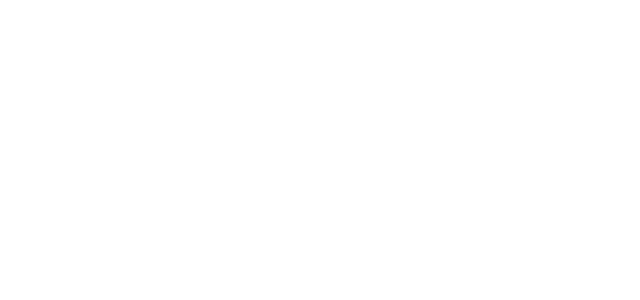
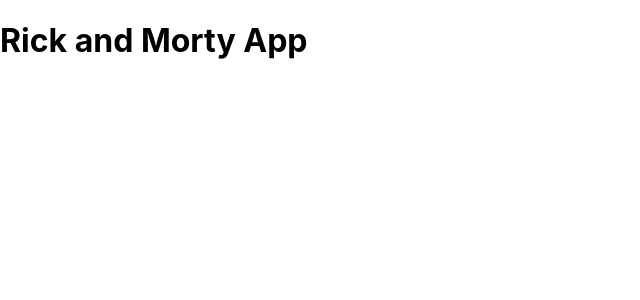
Before and after one commit to catalinafs/rick_and_morty_app, a React (Create React App) app: page / in a window 1280 px wide. Shown: the top 300 px of the page, without its empty margins (0-640 px from the left). Built offline with nearby package versions, Linux system fonts and the light colour scheme.

Commit message:
catalina

```diff
--- a/src/App.js
+++ b/src/App.js
@@ -1,5 +1,3 @@
-import './App.css';
-
 function App() {
   return (
     <div className="App">
--- a/src/index.js
+++ b/src/index.js
@@ -1,8 +1,9 @@
 import React from 'react';
 import ReactDOM from 'react-dom/client';
 import './index.css';
+import App from './App.js';
 
 const root = ReactDOM.createRoot(document.getElementById('root'));
 root.render(
-
+  <App />
 );
```
